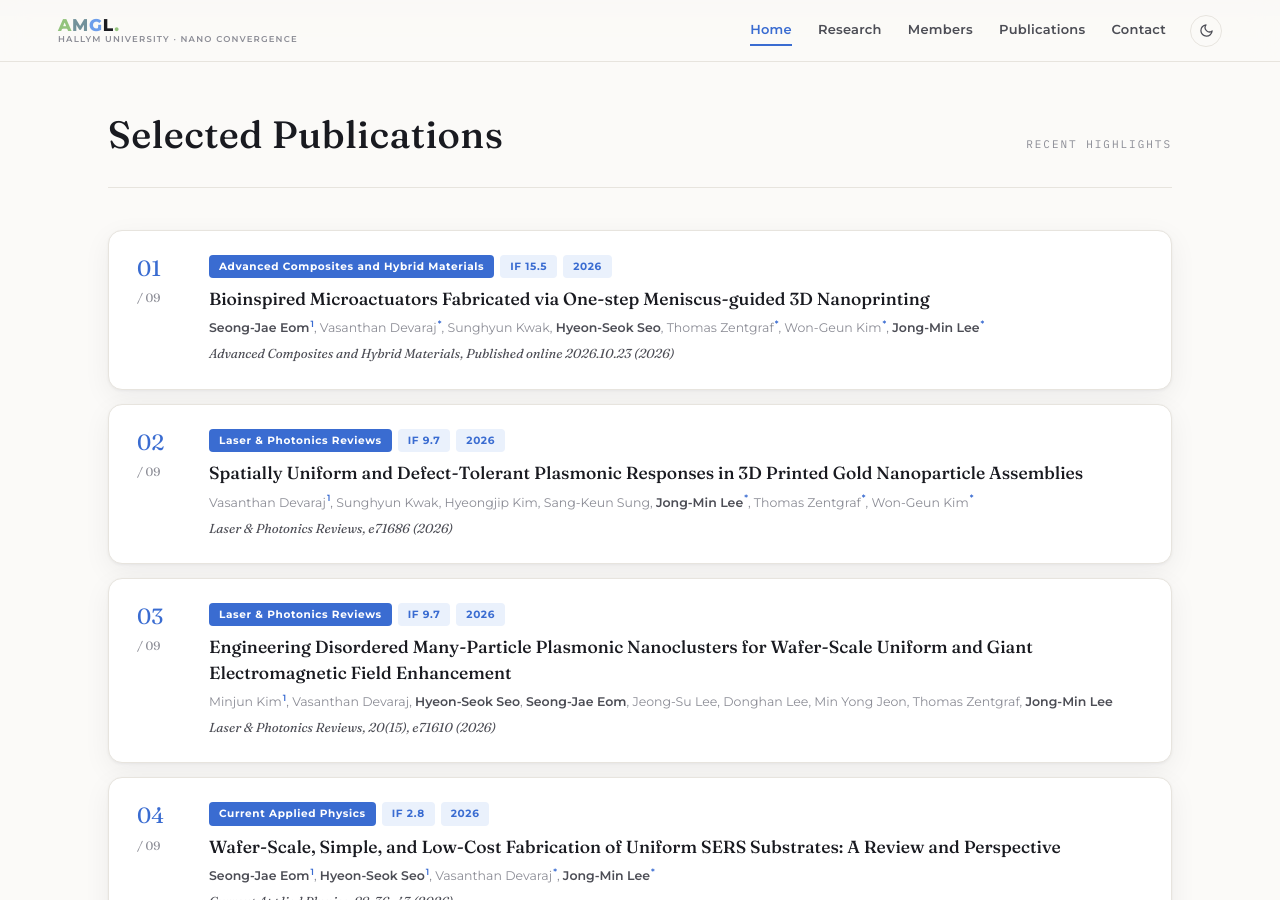
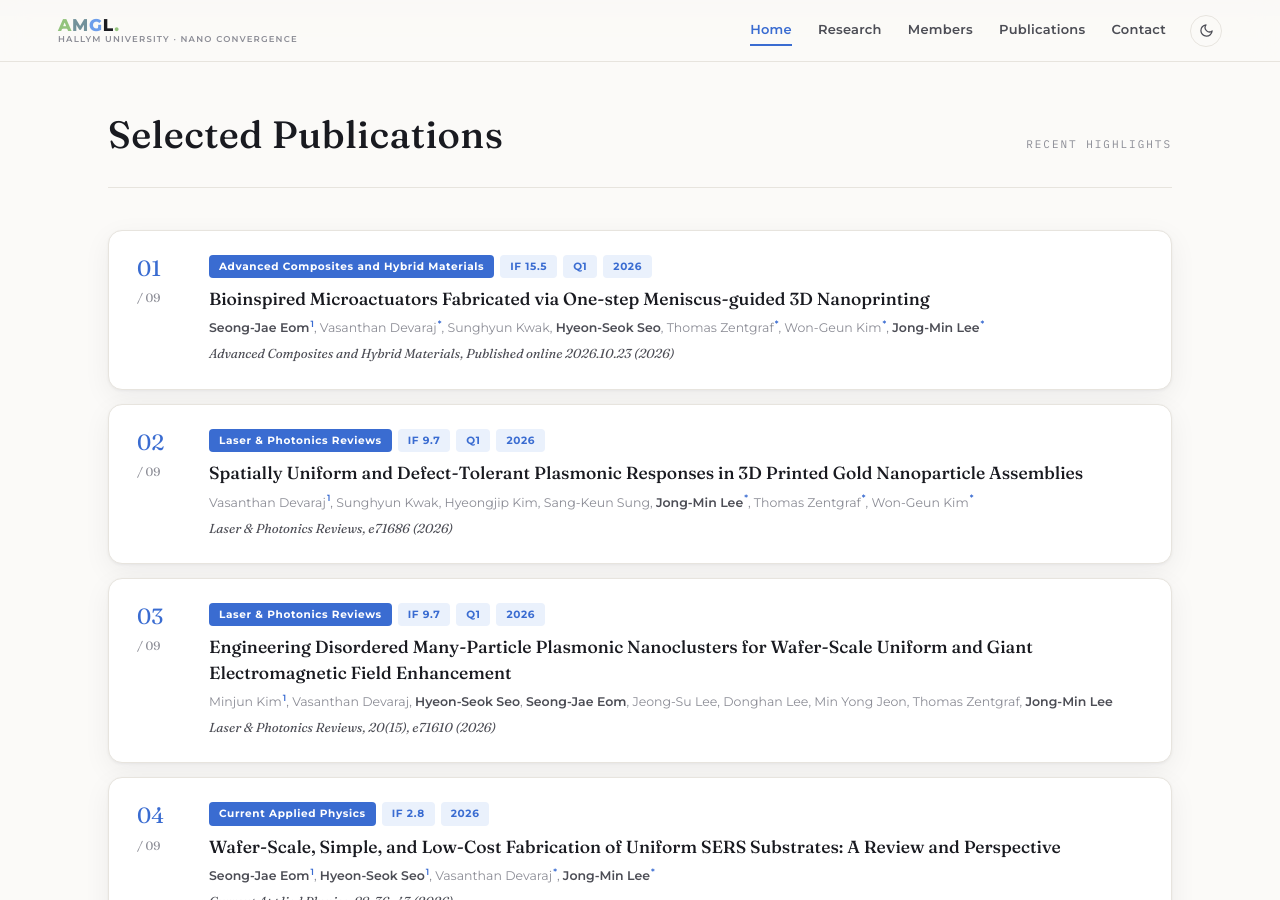
Before and after one commit to HTKRS/AMGL, a Jekyll site: the page built from index.html, in a window 1280 px wide and 900 px high, scrolled down 2114 px. Built offline with Jekyll 4.4.1, drawn with Linux system fonts in a browser that asks for light colours.

Commit message:
Publications: show Q1 badge again
Co-Authored-By: Claude Opus 5.5 <noreply@anthropic.com>
Claude-Session: https://claude.ai/code/session_01Uz45pWzNCdRaapQSu9CaUD

```diff
--- a/_includes/pub-tag.html
+++ b/_includes/pub-tag.html
@@ -2,12 +2,12 @@
   논문 배지
   - impact 값이 있으면 "IF n" 배지
   - jcr 값이 있으면 "JCR 상위 n%" 배지 (Q1 논문만)
-  - Q1~Q4 배지는 표시하지 않음 (IF/JCR 배지로 대체)
+  - Q1 배지는 표시, Q2~Q4 배지는 표시하지 않음
   - 그 밖의 tag(예: Front Cover)는 그대로 표시
 {%- endcomment -%}
 {%- assign p = include.pub -%}
 {%- if p.impact -%}<span class="badge soft">IF {{ p.impact }}</span>{%- endif -%}
 {%- if p.jcr -%}<span class="badge soft">JCR {{ p.jcr }}%</span>{%- endif -%}
-{%- if p.tag and p.tag != 'Q1' and p.tag != 'Q2' and p.tag != 'Q3' and p.tag != 'Q4' -%}
+{%- if p.tag and p.tag != 'Q2' and p.tag != 'Q3' and p.tag != 'Q4' -%}
   <span class="badge {% if p.tag == 'Front Cover' %}gold{% else %}soft{% endif %}">{{ p.tag }}</span>
 {%- endif -%}
```
